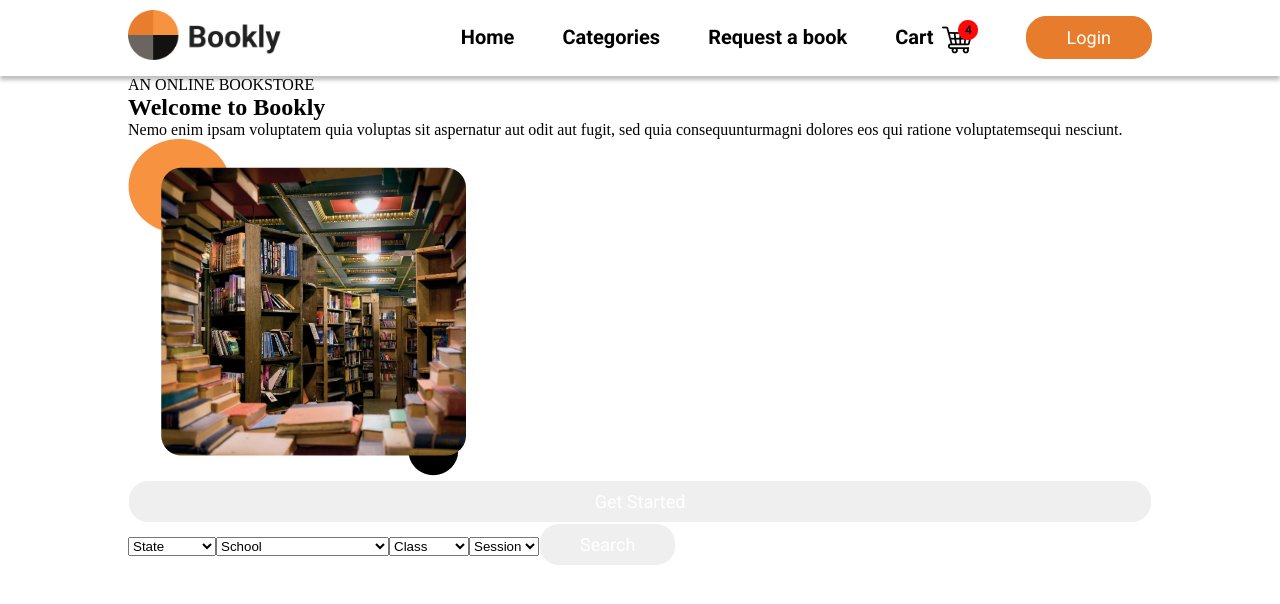
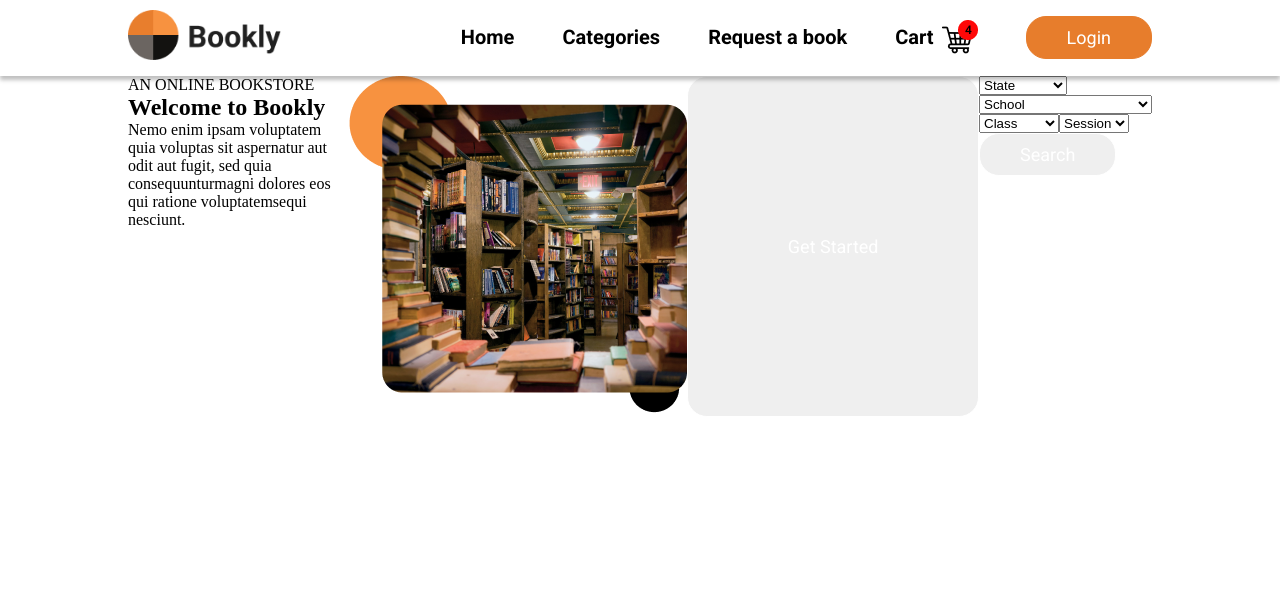
Before and after one commit to gift56/Bookly2.0, a React (Create React App) app: page / in a window 1280 px wide. Shown: the top 604 px of the page. Built offline with nearby package versions, Linux system fonts and the light colour scheme; the HTML template or start-up script is replaced by a standard one; a web font is replaced by a local one.

Commit message:
working with hero

```diff
--- /dev/null
+++ b/src/sass/Hero.scss
@@ -0,0 +1,3 @@
+.heroCon {
+    display: flex;
+}
--- a/src/sass/main.scss
+++ b/src/sass/main.scss
@@ -0,0 +1 @@
+@import './Hero.scss'
```
